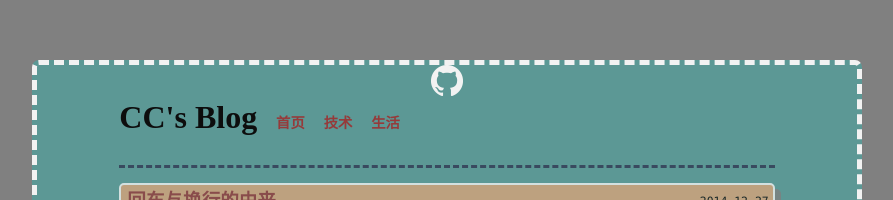
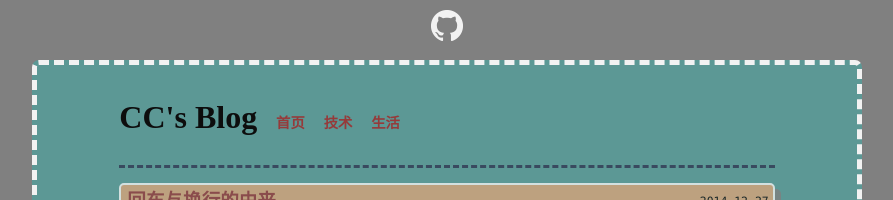
Before and after one commit to cfancc/oldblog, a Jekyll site: the page built from index.html, in a window 1280 px wide. Shown: the top 200 px of the page, without its empty margins (193-1086 px from the left). Built offline with Jekyll 4.4.1, drawn with Linux system fonts in a browser that asks for light colours; Markdown is read by kramdown in place of the engine named in the settings; the list of posts is cut into pages by our own code.

Commit message:
fun!I have had to change the cat in center!

```diff
--- a/css/screen.css
+++ b/css/screen.css
@@ -63,9 +63,10 @@ table {
 /*
 /*****************************************************************************/
 #project {
-position: fixed;
+position: absolute;
 left: 15px;
 right: 15px;
+top:10px;
 }
 #blog-name{
 font-family: cursive;
```
